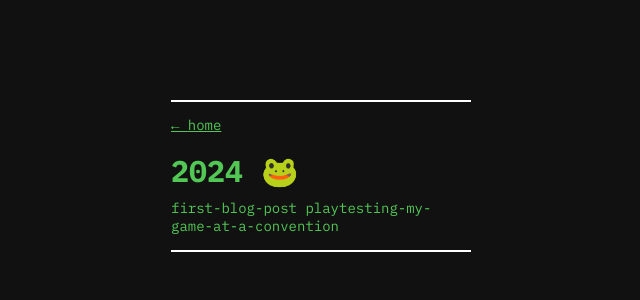
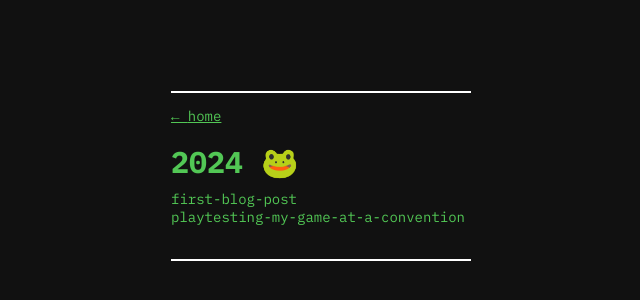
Before and after one commit to NikLucoz/niklucoz.github.io, a plain HTML site: page blogs/2024/index.html in a window 1280 px wide. Shown: the part 224-524 px from the top of the page, without its empty margins (319-959 px from the left). Drawn offline with Linux system fonts and the light colour scheme.

Commit message:
Update index.html

```diff
--- a/blogs/2024/index.html
+++ b/blogs/2024/index.html
@@ -14,8 +14,8 @@
                 <h1 style="margin:0px; margin-bottom:5px; line-height:35pt;"><span style="color: #52c755;">2024 🐸</span></h1>
 
                 <div class="calendar">
-                    <a style="text-decoration: none !important; color:#52c755" href="/blogs/2024/first-blog-post.html" title="Firts blog post">first-blog-post</a>
-                    <a style="text-decoration: none !important; color:#52c755" href="/blogs/2024/playtesting-my-game-at-a-convention" title="Firts blog post">playtesting-my-game-at-a-convention</a>
+                    <a style="text-decoration: none !important; color:#52c755" href="/blogs/2024/first-blog-post.html" title="Firts blog post">first-blog-post</a> <br/>
+                    <a style="text-decoration: none !important; color:#52c755" href="/blogs/2024/playtesting-my-game-at-a-convention" title="Firts blog post">playtesting-my-game-at-a-convention</a> <br/>
                     <br>
                 </div>
             </div>
```
